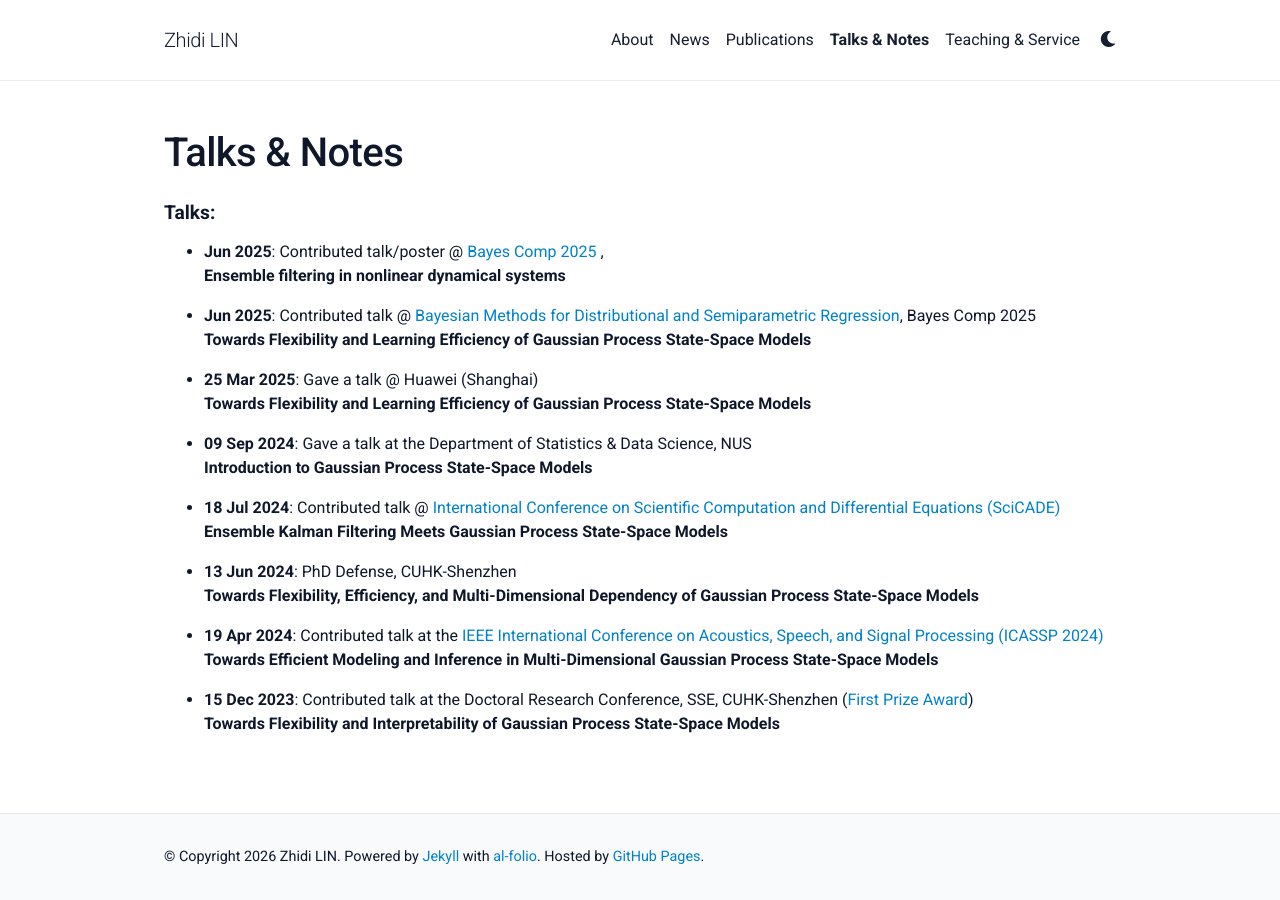
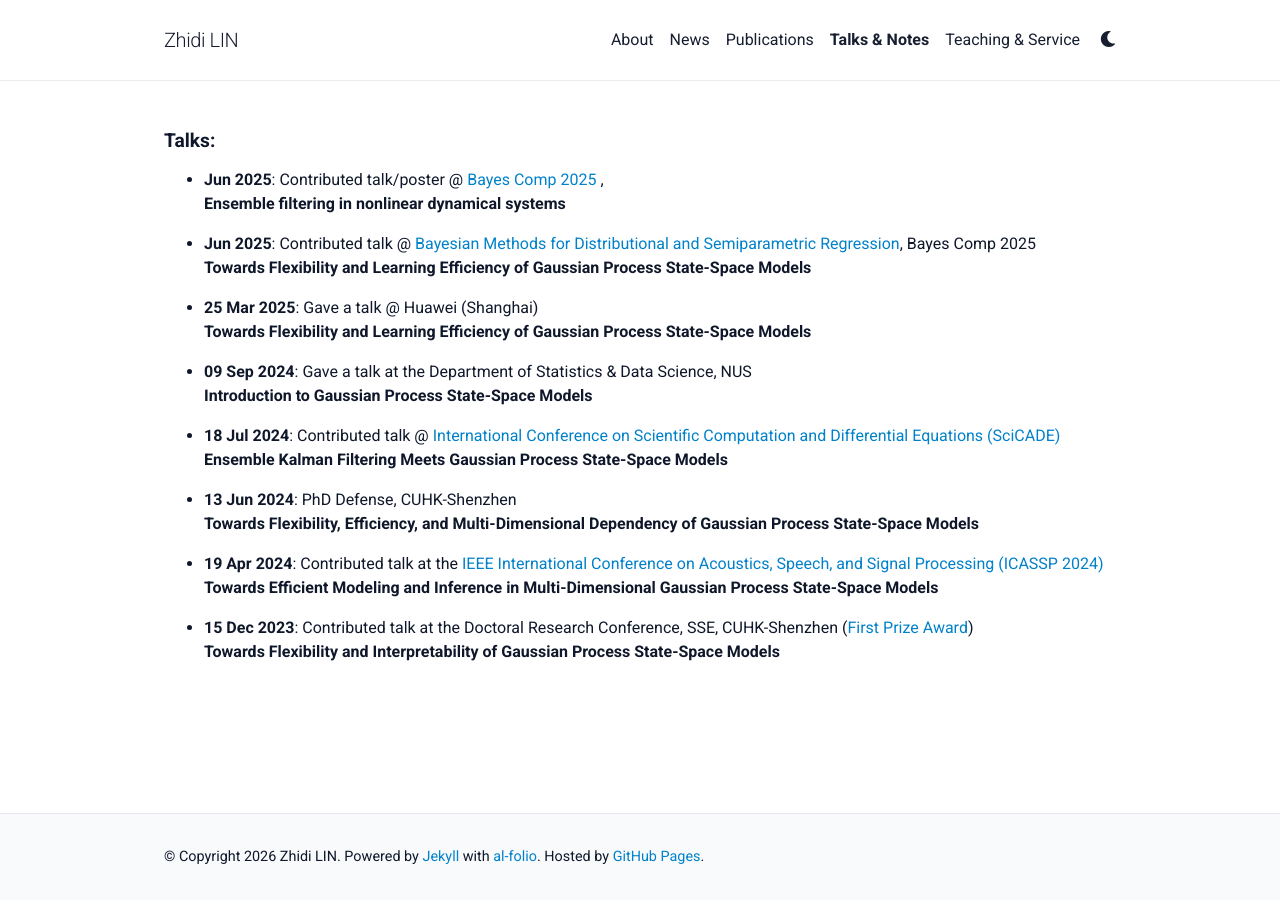
Before and after one commit to Zhidi-Lin/zhidi-lin.github.io, a Jekyll site: the page built from _pages/talks.md, in a window 1280 px wide. Built offline with Jekyll 4.4.1, drawn with Linux system fonts in a browser that asks for light colours; a style sheet for code colours, icons or effects is not loaded.

Commit message:
remove redundant title

```diff
--- a/_layouts/page.html
+++ b/_layouts/page.html
@@ -2,9 +2,5 @@
 layout: default
 ---
 <div class="post">
-  <header class="post-header">
-    <h1 class="post-title">{{ page.title }}</h1>
-    {% if page.description %}<p class="post-description">{{ page.description }}</p>{% endif %}
-  </header>
   <article>{{ content }}</article>
 </div>
```
